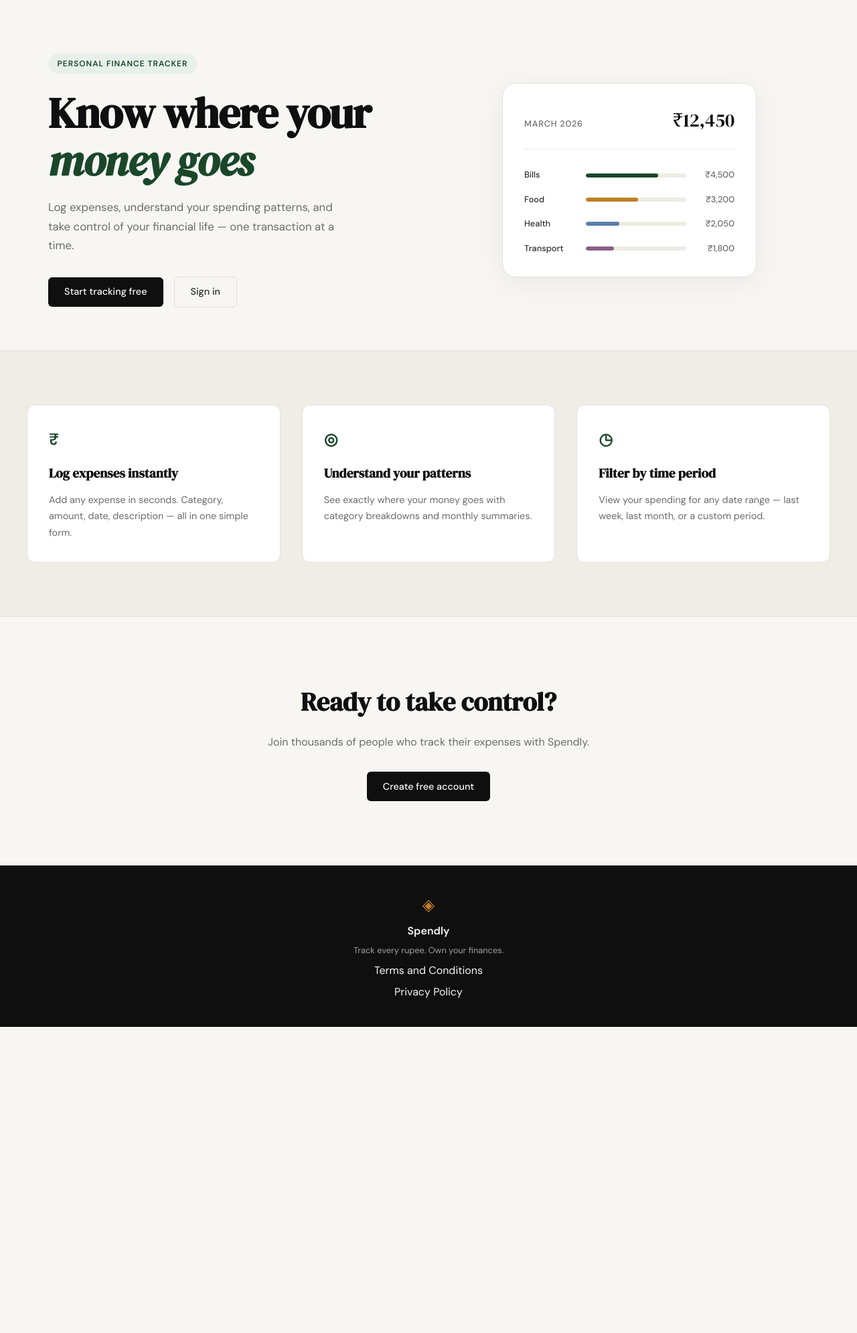
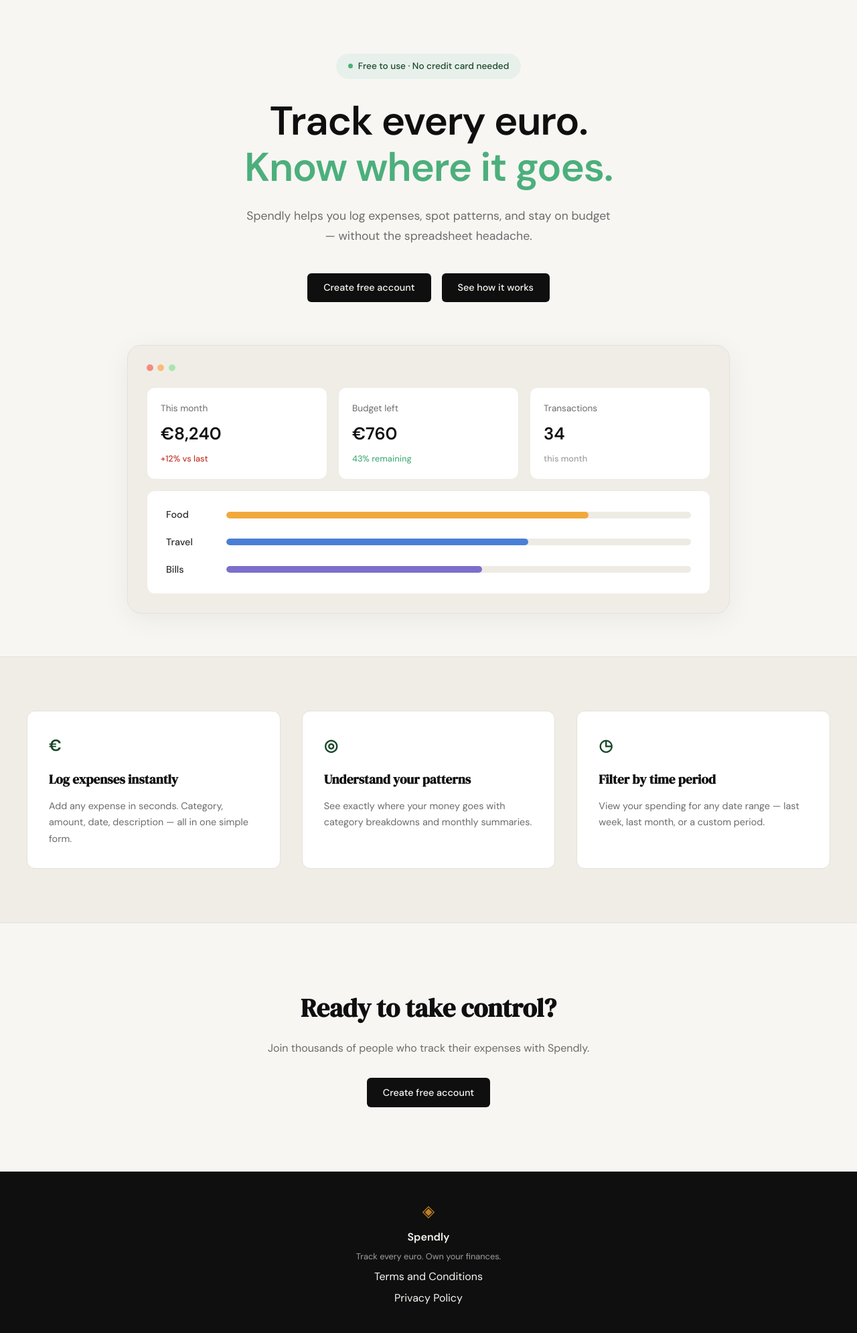
Before and after one commit to mahakhanmk/spendly, a Flask app: page / in a window 1280 px wide. Shown: the part 61-2051 px from the top of the page at 67% size. Before the commit the page ends 1594 px from the top, so only its background shows below. Run offline with Flask 3, Linux system fonts and the light colour scheme.

Commit message:
Redesign hero section and switch currency from INR to EUR

```diff
--- a/static/css/style.css
+++ b/static/css/style.css
@@ -124,54 +124,74 @@ a { color: inherit; text-decoration: none; }
 /* ------------------------------------------------------------------ */
 
 .hero {
+    display: flex;
+    flex-direction: column;
+    align-items: center;
+    text-align: center;
     padding: 5rem 2rem 4rem;
-    display: grid;
-    grid-template-columns: 1fr 1fr;
-    gap: 4rem;
-    align-items: center;
     max-width: var(--max-width);
     margin: 0 auto;
+    --hero-green: #4caf7c;
+    --hero-orange: #f2a93c;
+    --hero-blue: #4a7fd6;
+    --hero-purple: #7c6fcb;
+}
+
+.hero-inner {
+    display: flex;
+    flex-direction: column;
+    align-items: center;
+    max-width: 700px;
 }
 
 .hero-badge {
-    display: inline-block;
+    display: inline-flex;
+    align-items: center;
+    gap: 0.5rem;
     background: var(--accent-light);
     color: var(--accent);
-    font-size: 0.75rem;
-    font-weight: 600;
-    letter-spacing: 0.08em;
-    text-transform: uppercase;
-    padding: 0.35rem 0.85rem;
+    font-size: 0.85rem;
+    font-weight: 500;
+    padding: 0.5rem 1.1rem;
     border-radius: 999px;
+    margin-bottom: 1.75rem;
+}
+
+.hero-badge-dot {
+    width: 7px;
+    height: 7px;
+    border-radius: 50%;
+    background: var(--hero-green);
+}
+
+.hero-title {
+    font-family: var(--font-body);
+    font-weight: 700;
+    font-size: clamp(2.5rem, 5.5vw, 3.75rem);
+    line-height: 1.15;
+    letter-spacing: -0.02em;
+    color: var(--ink);
     margin-bottom: 1.5rem;
 }
 
-.hero-title {
-    font-family: var(--font-display);
-    font-size: clamp(2.5rem, 5vw, 4rem);
-    line-height: 1.1;
-    letter-spacing: -0.02em;
-    color: var(--ink);
-    margin-bottom: 1.25rem;
-}
-
-.hero-title em {
-    font-style: italic;
-    color: var(--accent);
+.hero-title-accent {
+    color: var(--hero-green);
 }
 
 .hero-subtitle {
-    font-size: 1.05rem;
+    font-size: 1.1rem;
     color: var(--ink-muted);
     line-height: 1.7;
-    max-width: 460px;
-    margin-bottom: 2rem;
+    max-width: 560px;
+    margin-bottom: 2.5rem;
 }
 
 .hero-actions {
     display: flex;
     gap: 1rem;
     align-items: center;
+    justify-content: center;
+    margin-bottom: 4rem;
 }
 
 /* ------------------------------------------------------------------ */
@@ -179,60 +199,99 @@ a { color: inherit; text-decoration: none; }
 /* ------------------------------------------------------------------ */
 
 .hero-visual {
-    display: flex;
-    justify-content: center;
+    width: 100%;
+    max-width: 900px;
 }
 
 .mock-card {
-    background: var(--paper-card);
+    background: var(--paper-warm);
     border: 1px solid var(--border);
     border-radius: var(--radius-lg);
-    padding: 2rem;
-    width: 100%;
-    max-width: 380px;
+    padding: 1.75rem;
     box-shadow: 0 8px 40px rgba(0,0,0,0.06);
 }
 
-.mock-card-header {
+.mock-card-dots {
     display: flex;
-    justify-content: space-between;
-    align-items: baseline;
-    margin-bottom: 1.75rem;
-    padding-bottom: 1.25rem;
-    border-bottom: 1px solid var(--border-soft);
+    gap: 0.4rem;
+    margin-bottom: 1.5rem;
 }
 
-.mock-label {
-    font-size: 0.8rem;
-    font-weight: 500;
-    color: var(--ink-muted);
-    text-transform: uppercase;
-    letter-spacing: 0.06em;
+.mock-dot {
+    width: 10px;
+    height: 10px;
+    border-radius: 50%;
 }
 
-.mock-total {
-    font-family: var(--font-display);
-    font-size: 1.75rem;
+.mock-dot-red { background: #f28b82; }
+.mock-dot-yellow { background: #fbbc78; }
+.mock-dot-green { background: #a8e6b0; }
+
+.mock-stats {
+    display: grid;
+    grid-template-columns: repeat(3, 1fr);
+    gap: 1rem;
+    margin-bottom: 1rem;
+}
+
+.mock-stat {
+    background: var(--paper-card);
+    border: 1px solid var(--border-soft);
+    border-radius: var(--radius-md);
+    padding: 1.25rem;
+    text-align: left;
+    display: flex;
+    flex-direction: column;
+    gap: 0.4rem;
+}
+
+.mock-stat-label {
+    font-size: 0.85rem;
+    color: var(--ink-muted);
+}
+
+.mock-stat-value {
+    font-family: var(--font-body);
+    font-weight: 700;
+    font-size: 1.6rem;
     color: var(--ink);
 }
 
-.mock-bars { display: flex; flex-direction: column; gap: 1rem; }
+.mock-stat-change {
+    font-size: 0.8rem;
+    font-weight: 500;
+}
+
+.mock-stat-change-negative { color: var(--danger); }
+.mock-stat-change-positive { color: var(--hero-green); }
+.mock-stat-change-muted { color: var(--ink-faint); }
+
+.mock-bars-panel {
+    background: var(--paper-card);
+    border: 1px solid var(--border-soft);
+    border-radius: var(--radius-md);
+    padding: 1.5rem 1.75rem;
+    display: flex;
+    flex-direction: column;
+    gap: 1.1rem;
+}
 
 .mock-bar-row {
     display: grid;
-    grid-template-columns: 80px 1fr 60px;
+    grid-template-columns: 70px 1fr;
     align-items: center;
-    gap: 0.75rem;
+    gap: 1.25rem;
 }
 
 .mock-cat {
-    font-size: 0.8rem;
+    font-size: 0.9rem;
     font-weight: 500;
     color: var(--ink-soft);
+    text-align: left;
 }
 
 .mock-bar-track {
-    height: 6px;
+    height: 10px;
     background: var(--border-soft);
     border-radius: 999px;
     overflow: hidden;
@@ -240,21 +299,13 @@ a { color: inherit; text-decoration: none; }
 
 .mock-bar {
     height: 100%;
-    background: var(--accent);
     border-radius: 999px;
     transition: width 0.6s ease;
 }
 
-.mock-bar-2 { background: var(--accent-2); }
-.mock-bar-3 { background: #5b7fa6; }
-.mock-bar-4 { background: #8b5e83; }
-
-.mock-amt {
-    font-size: 0.8rem;
-    font-weight: 500;
-    color: var(--ink-muted);
-    text-align: right;
-}
+.mock-bar-food { background: var(--hero-orange); }
+.mock-bar-travel { background: var(--hero-blue); }
+.mock-bar-bills { background: var(--hero-purple); }
 
 /* ------------------------------------------------------------------ */
 /* Buttons                                                             */
@@ -555,14 +606,8 @@ a { color: inherit; text-decoration: none; }
 /* ------------------------------------------------------------------ */
 
 @media (max-width: 900px) {
-    .hero {
-        grid-template-columns: 1fr;
-        text-align: center;
-    }
-
-    .hero-subtitle { max-width: 100%; }
-    .hero-actions { justify-content: center; }
-    .hero-visual { display: none; }
+    .hero { padding: 4rem 1.5rem 3rem; }
+    .mock-stats { grid-template-columns: 1fr; }
 
     .features-inner { grid-template-columns: 1fr; }
 }
@@ -570,4 +615,7 @@ a { color: inherit; text-decoration: none; }
 @media (max-width: 600px) {
     .nav-links a:not(.nav-cta) { display: none; }
     .hero { padding: 3rem 1rem 2rem; }
+    .hero-actions { flex-direction: column; width: 100%; }
+    .hero-actions .btn-primary { width: 100%; text-align: center; }
+    .mock-bar-row { grid-template-columns: 60px 1fr; gap: 0.75rem; }
 }
--- a/templates/base.html
+++ b/templates/base.html
@@ -33,7 +33,7 @@
         <div class="footer-inner">
             <span class="brand-icon">◈</span>
             <span class="footer-name">Spendly</span>
-            <p class="footer-copy">Track every rupee. Own your finances.</p>
+            <p class="footer-copy">Track every euro. Own your finances.</p>
             <a href="{{ url_for('terms') }}">Terms and Conditions</a>
             <a href="{{ url_for('privacy') }}">Privacy Policy</a>
         </div>
--- a/templates/landing.html
+++ b/templates/landing.html
@@ -1,60 +1,70 @@
 {% extends "base.html" %}
 
-{% block title %}Spendly — Track Every Rupee{% endblock %}
+{% block title %}Spendly — Track Every Euro{% endblock %}
 
 {% block content %}
 
 <section class="hero">
     <div class="hero-inner">
-        <div class="hero-badge">Personal Finance Tracker</div>
+        <div class="hero-badge">
+            <span class="hero-badge-dot"></span>
+            Free to use · No credit card needed
+        </div>
         <h1 class="hero-title">
-            Know where your<br>
-            <em>money goes</em>
+            Track every euro.<br>
+            <span class="hero-title-accent">Know where it goes.</span>
         </h1>
         <p class="hero-subtitle">
-            Log expenses, understand your spending patterns,
-            and take control of your financial life —
-            one transaction at a time.
+            Spendly helps you log expenses, spot patterns, and stay
+            on budget — without the spreadsheet headache.
         </p>
         <div class="hero-actions">
-            <a href="{{ url_for('register') }}" class="btn-primary">Start tracking free</a>
-            <a href="{{ url_for('login') }}" class="btn-ghost">Sign in</a>
+            <a href="{{ url_for('register') }}" class="btn-primary">Create free account</a>
+            <a href="#" class="btn-primary">See how it works</a>
         </div>
     </div>
     <div class="hero-visual">
         <div class="mock-card">
-            <div class="mock-card-header">
-                <span class="mock-label">March 2026</span>
-                <span class="mock-total">₹12,450</span>
+            <div class="mock-card-dots">
+                <span class="mock-dot mock-dot-red"></span>
+                <span class="mock-dot mock-dot-yellow"></span>
+                <span class="mock-dot mock-dot-green"></span>
             </div>
-            <div class="mock-bars">
+            <div class="mock-stats">
+                <div class="mock-stat">
+                    <span class="mock-stat-label">This month</span>
+                    <span class="mock-stat-value">€8,240</span>
+                    <span class="mock-stat-change mock-stat-change-negative">+12% vs last</span>
+                </div>
+                <div class="mock-stat">
+                    <span class="mock-stat-label">Budget left</span>
+                    <span class="mock-stat-value">€760</span>
+                    <span class="mock-stat-change mock-stat-change-positive">43% remaining</span>
+                </div>
+                <div class="mock-stat">
+                    <span class="mock-stat-label">Transactions</span>
+                    <span class="mock-stat-value">34</span>
+                    <span class="mock-stat-change mock-stat-change-muted">this month</span>
+                </div>
+            </div>
+            <div class="mock-bars-panel">
+                <div class="mock-bar-row">
+                    <span class="mock-cat">Food</span>
+                    <div class="mock-bar-track">
+                        <div class="mock-bar mock-bar-food" style="width: 78%"></div>
+                    </div>
+                </div>
+                <div class="mock-bar-row">
+                    <span class="mock-cat">Travel</span>
+                    <div class="mock-bar-track">
+                        <div class="mock-bar mock-bar-travel" style="width: 65%"></div>
+                    </div>
+                </div>
                 <div class="mock-bar-row">
                     <span class="mock-cat">Bills</span>
                     <div class="mock-bar-track">
-                        <div class="mock-bar" style="width: 72%"></div>
+                        <div class="mock-bar mock-bar-bills" style="width: 55%"></div>
                     </div>
-                    <span class="mock-amt">₹4,500</span>
-                </div>
-                <div class="mock-bar-row">
-                    <span class="mock-cat">Food</span>
-                    <div class="mock-bar-track">
-                        <div class="mock-bar mock-bar-2" style="width: 52%"></div>
-                    </div>
-                    <span class="mock-amt">₹3,200</span>
-                </div>
-                <div class="mock-bar-row">
-                    <span class="mock-cat">Health</span>
-                    <div class="mock-bar-track">
-                        <div class="mock-bar mock-bar-3" style="width: 33%"></div>
-                    </div>
-                    <span class="mock-amt">₹2,050</span>
-                </div>
-                <div class="mock-bar-row">
-                    <span class="mock-cat">Transport</span>
-                    <div class="mock-bar-track">
-                        <div class="mock-bar mock-bar-4" style="width: 28%"></div>
-                    </div>
-                    <span class="mock-amt">₹1,800</span>
                 </div>
             </div>
         </div>
@@ -64,7 +74,7 @@
 <section class="features">
     <div class="features-inner">
         <div class="feature-card">
-            <div class="feature-icon">₹</div>
+            <div class="feature-icon">€</div>
             <h3 class="feature-title">Log expenses instantly</h3>
             <p class="feature-body">Add any expense in seconds. Category, amount, date, description — all in one simple form.</p>
         </div>
```
